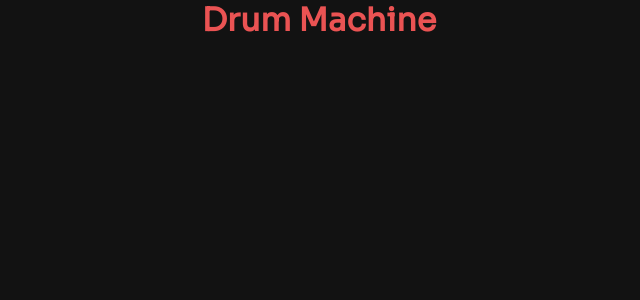
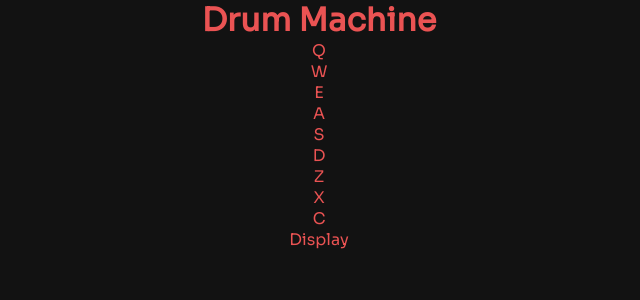
Before and after one commit to nadiemedicejose/drum-machine, a React (Create React App) app: page / in a window 1280 px wide. Shown: the top 300 px of the page, without its empty margins (321-961 px from the left). Built offline with nearby package versions, Linux system fonts and the light colour scheme.

Commit message:
content tests fulfilled

```diff
--- a/src/components/App.js
+++ b/src/components/App.js
@@ -2,8 +2,49 @@ import '../styles/App.scss';
 
 export default function App() {
   return (
-    <div>
+    <div id='drum-machine'>
       <h1>Drum Machine</h1>
+
+      <div id='pad-bank'>
+        <div className='drum-pad' id='key1'>
+          <audio class='clip' id='Q' src='https://s3.amazonaws.com/freecodecamp/drums/Heater-1.mp3'></audio>
+          Q
+        </div>
+        <div className='drum-pad' id='key2'>
+          <audio class='clip' id='W' src='https://s3.amazonaws.com/freecodecamp/drums/Heater-1.mp3'></audio>
+          W
+        </div>
+        <div className='drum-pad' id='key3'>
+          <audio class='clip' id='E' src='https://s3.amazonaws.com/freecodecamp/drums/Heater-1.mp3'></audio>
+          E
+        </div>
+        <div className='drum-pad' id='key4'>
+          <audio class='clip' id='A' src='https://s3.amazonaws.com/freecodecamp/drums/Heater-1.mp3'></audio>
+          A
+        </div>
+        <div className='drum-pad' id='key5'>
+          <audio class='clip' id='S' src='https://s3.amazonaws.com/freecodecamp/drums/Heater-1.mp3'></audio>
+          S
+        </div>
+        <div className='drum-pad' id='key6'>
+          <audio class='clip' id='D' src='https://s3.amazonaws.com/freecodecamp/drums/Heater-1.mp3'></audio>
+          D
+        </div>
+        <div className='drum-pad' id='key7'>
+          <audio class='clip' id='Z' src='https://s3.amazonaws.com/freecodecamp/drums/Heater-1.mp3'></audio>
+          Z
+        </div>
+        <div className='drum-pad' id='key8'>
+          <audio class='clip' id='X' src='https://s3.amazonaws.com/freecodecamp/drums/Heater-1.mp3'></audio>
+          X
+        </div>
+        <div className='drum-pad' id='key9'>
+          <audio class='clip' id='C' src='https://s3.amazonaws.com/freecodecamp/drums/Heater-1.mp3'></audio>
+          C
+        </div>
+      </div>
+
+      <div id='display'>Display</div>
     </div>
   )
 }
```
